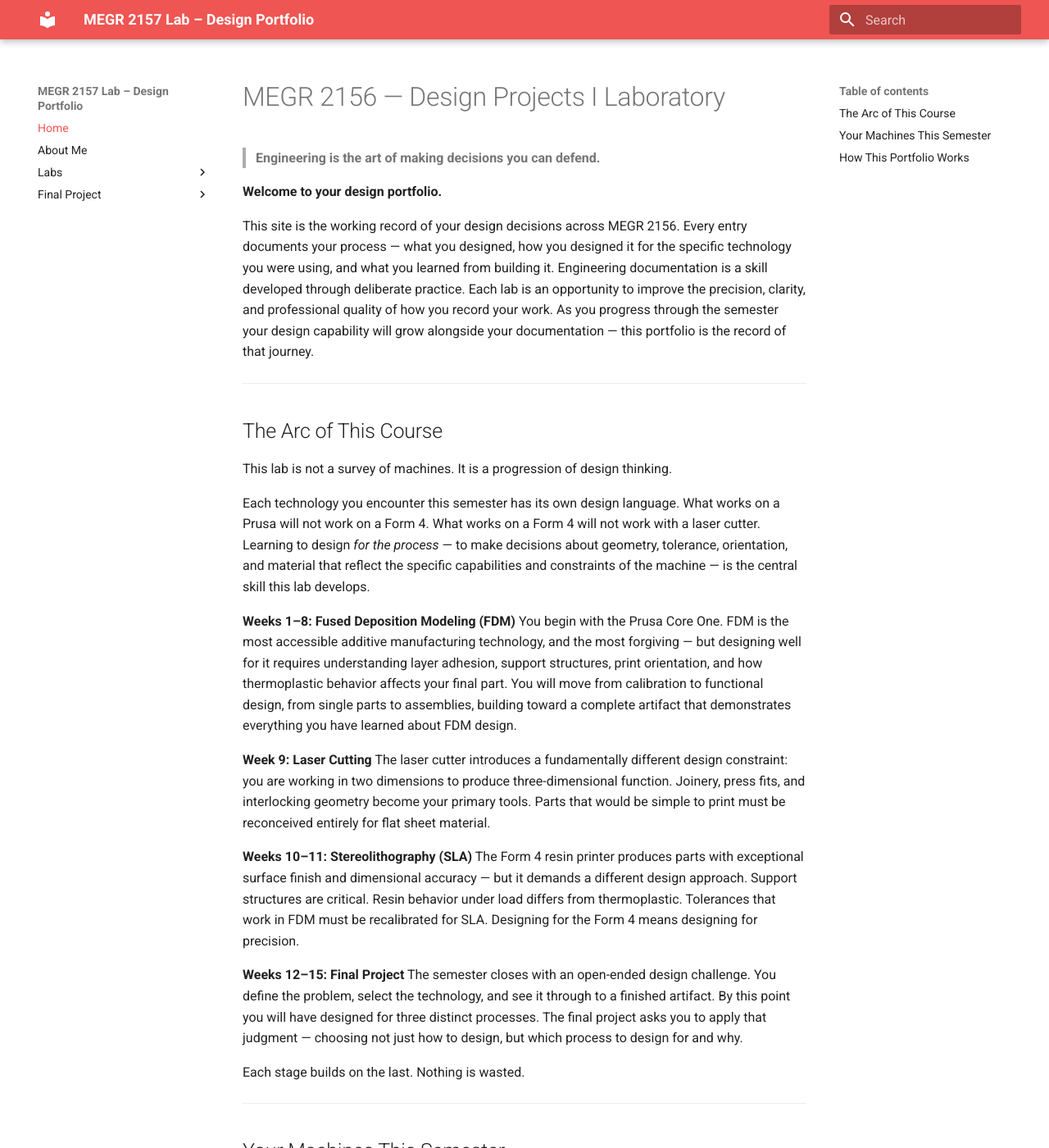
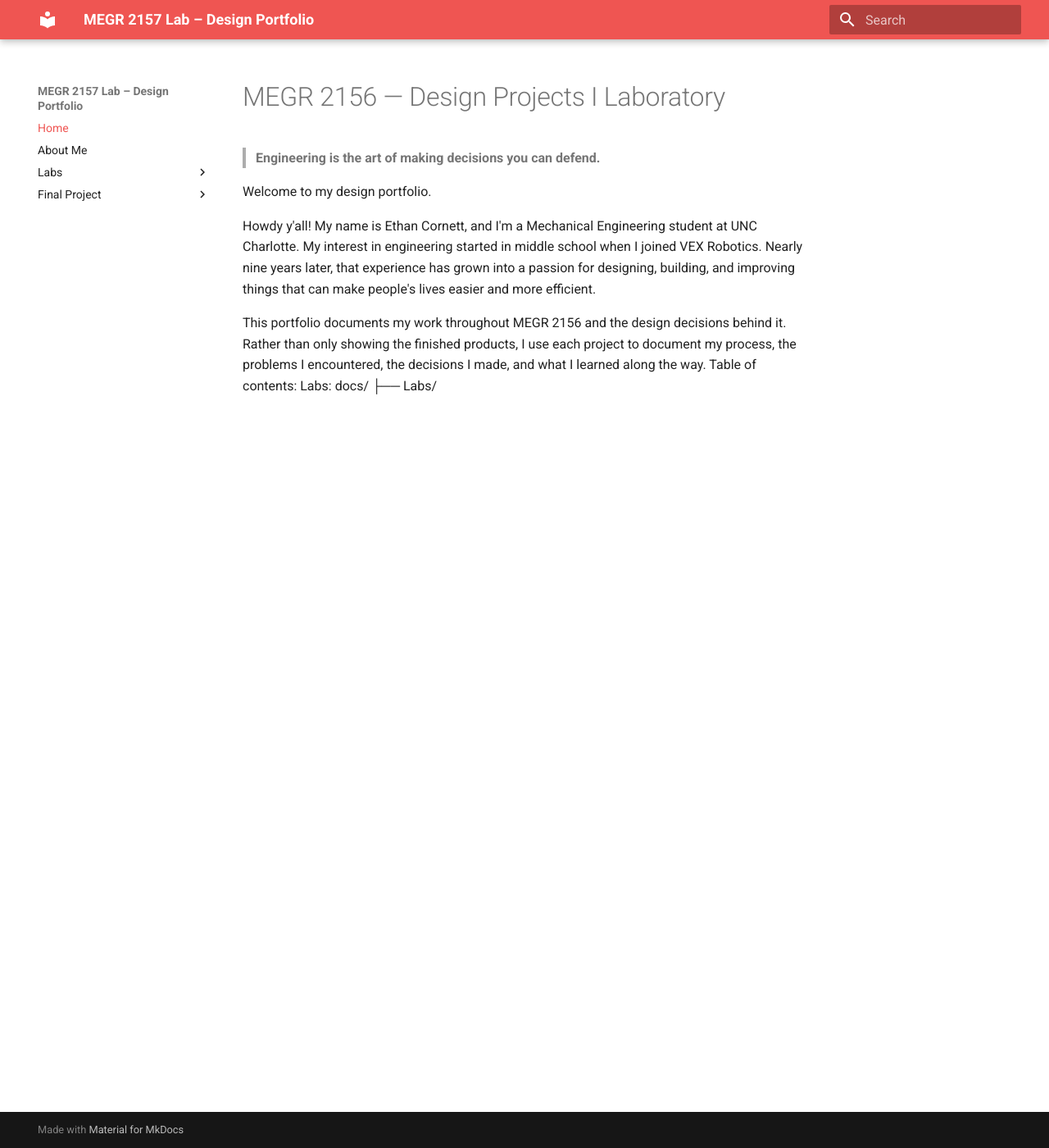
Before and after one commit to Ecornett5806/Ethan-Cornett-MEGR-2157-Lab-Portfolio, an MkDocs documentation site: the page built from docs/index.md, in a window 1280 px wide and 1400 px high. Shown: the whole window at 82% size. Built offline with MkDocs 1.6.1 and Material for MkDocs 9.7.7, drawn with Linux system fonts in a browser that asks for light colours; some of the changed text lies outside the part shown.

Commit message:
Update index.md

```diff
--- a/docs/index.md
+++ b/docs/index.md
@@ -2,66 +2,12 @@
 
 > **Engineering is the art of making decisions you can defend.**
 
-**Welcome to your design portfolio.**
+Welcome to my design portfolio.
 
-This site is the working record of your design decisions across MEGR 2156. Every entry documents your process — what you designed, how you designed it for the specific technology you were using, and what you learned from building it. Engineering documentation is a skill developed through deliberate practice. Each lab is an opportunity to improve the precision, clarity, and professional quality of how you record your work. As you progress through the semester your design capability will grow alongside your documentation — this portfolio is the record of that journey.
+Howdy y'all! My name is Ethan Cornett, and I'm a Mechanical Engineering student at UNC Charlotte. My interest in engineering started in middle school when I joined VEX Robotics. Nearly nine years later, that experience has grown into a passion for designing, building, and improving things that can make people's lives easier and more efficient.
 
----
-
-## The Arc of This Course
-
-This lab is not a survey of machines. It is a progression of design thinking.
-
-Each technology you encounter this semester has its own design language. What works on a Prusa will not work on a Form 4. What works on a Form 4 will not work with a laser cutter. Learning to design *for the process* — to make decisions about geometry, tolerance, orientation, and material that reflect the specific capabilities and constraints of the machine — is the central skill this lab develops.
-
-**Weeks 1–8: Fused Deposition Modeling (FDM)**
-You begin with the Prusa Core One. FDM is the most accessible additive manufacturing technology, and the most forgiving — but designing well for it requires understanding layer adhesion, support structures, print orientation, and how thermoplastic behavior affects your final part. You will move from calibration to functional design, from single parts to assemblies, building toward a complete artifact that demonstrates everything you have learned about FDM design.
-
-**Week 9: Laser Cutting**
-The laser cutter introduces a fundamentally different design constraint: you are working in two dimensions to produce three-dimensional function. Joinery, press fits, and interlocking geometry become your primary tools. Parts that would be simple to print must be reconceived entirely for flat sheet material.
-
-**Weeks 10–11: Stereolithography (SLA)**
-The Form 4 resin printer produces parts with exceptional surface finish and dimensional accuracy — but it demands a different design approach. Support structures are critical. Resin behavior under load differs from thermoplastic. Tolerances that work in FDM must be recalibrated for SLA. Designing for the Form 4 means designing for precision.
-
-**Weeks 12–15: Final Project**
-The semester closes with an open-ended design challenge. You define the problem, select the technology, and see it through to a finished artifact. By this point you will have designed for three distinct processes. The final project asks you to apply that judgment — choosing not just how to design, but which process to design for and why.
-
-Each stage builds on the last. Nothing is wasted.
-
----
-
-## Your Machines This Semester
-
-**FDM — Prusa Core One**
-Fused Deposition Modeling. Builds parts layer by layer from thermoplastic filament. Fast, accessible, and ideal for functional prototypes. Your primary machine for the first half of the semester. Design considerations: layer orientation, overhang angles, support structures, wall thickness, and infill.
-
-**Laser Cutter**
-Precision cutting and engraving of flat sheet material. Design considerations: kerf width, joint clearance, material grain direction, and how two-dimensional geometry creates three-dimensional structure.
-
-**SLA — Formlabs Form 4**
-Stereolithography. Uses UV light to cure liquid resin into high-precision parts. Exceptional surface finish and dimensional accuracy. Design considerations: support placement, part orientation, resin shrinkage, and post-cure mechanical properties.
-
-**SLS — Formlabs Fuse 1+** *(selected projects)*
-Selective Laser Sintering. Produces strong, functional nylon parts without support structures. Design considerations: powder removal, wall thickness minimums, and how the absence of support structures changes your design freedom.
-
----
-
-## How This Portfolio Works
-
-Every lab entry answers three questions about your design process:
-
-**What did the process require?**
-Every additive manufacturing technology has design rules — constraints imposed by the machine, the material, and the process itself. Document what those rules were for this lab and how they shaped your design decisions.
-
-**What did you design and why?**
-What choices did you make? What geometry, orientation, tolerance, or material decision was specific to the process you were designing for? A good entry shows the reasoning behind the design, not just the finished part.
-
-**What did you learn?**
-What worked? What failed? What would you change if you printed it again? The most valuable entries in this portfolio will be the ones where something went wrong and you understood why.
-
-That last question is the standard: could someone read your entry, understand your design decisions, and make better ones because of what you documented?
-
----
-
-*MEGR 2156 — Design Projects I Laboratory | UNC Charlotte*
-*Terence J. Fagan, Ph.D. | tjfagan@charlotte.edu | Duke 394*
+This portfolio documents my work throughout MEGR 2156 and the design decisions behind it. Rather than only showing the finished products, I use each project to document my process, the problems I encountered, the decisions I made, and what I learned along the way.
+Table of contents:
+Labs:
+docs/
+├── Labs/
```
